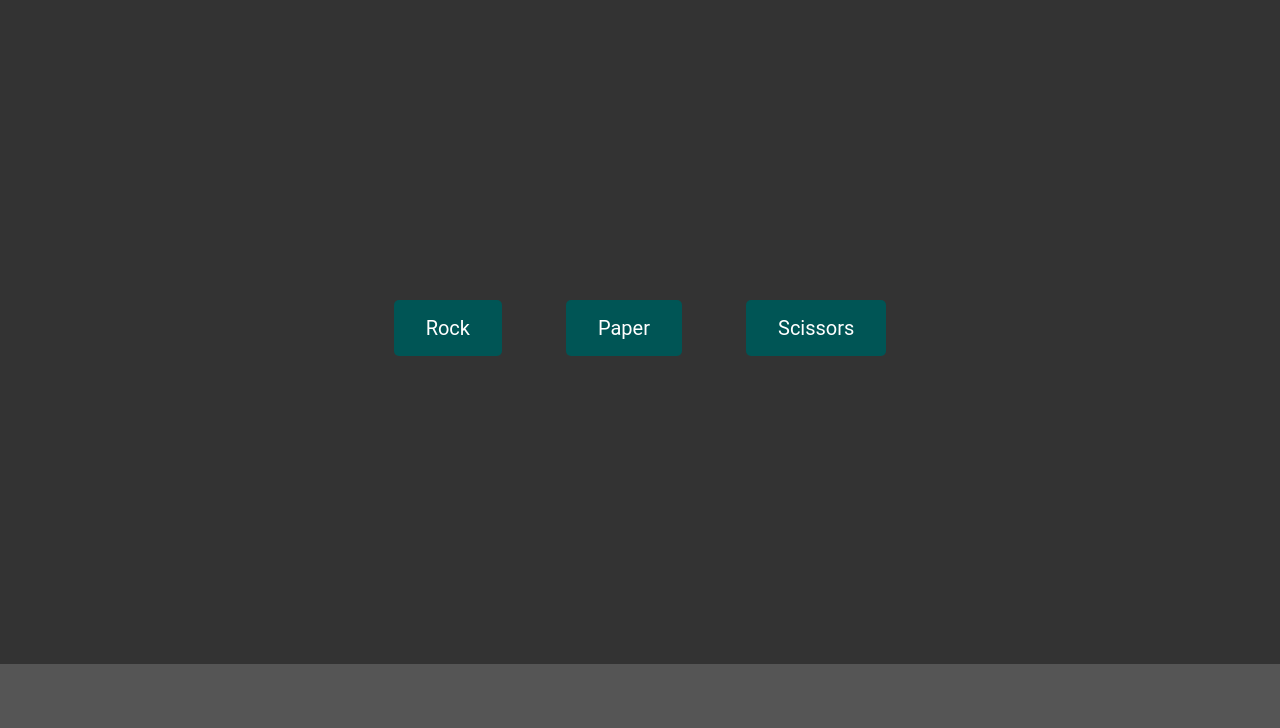
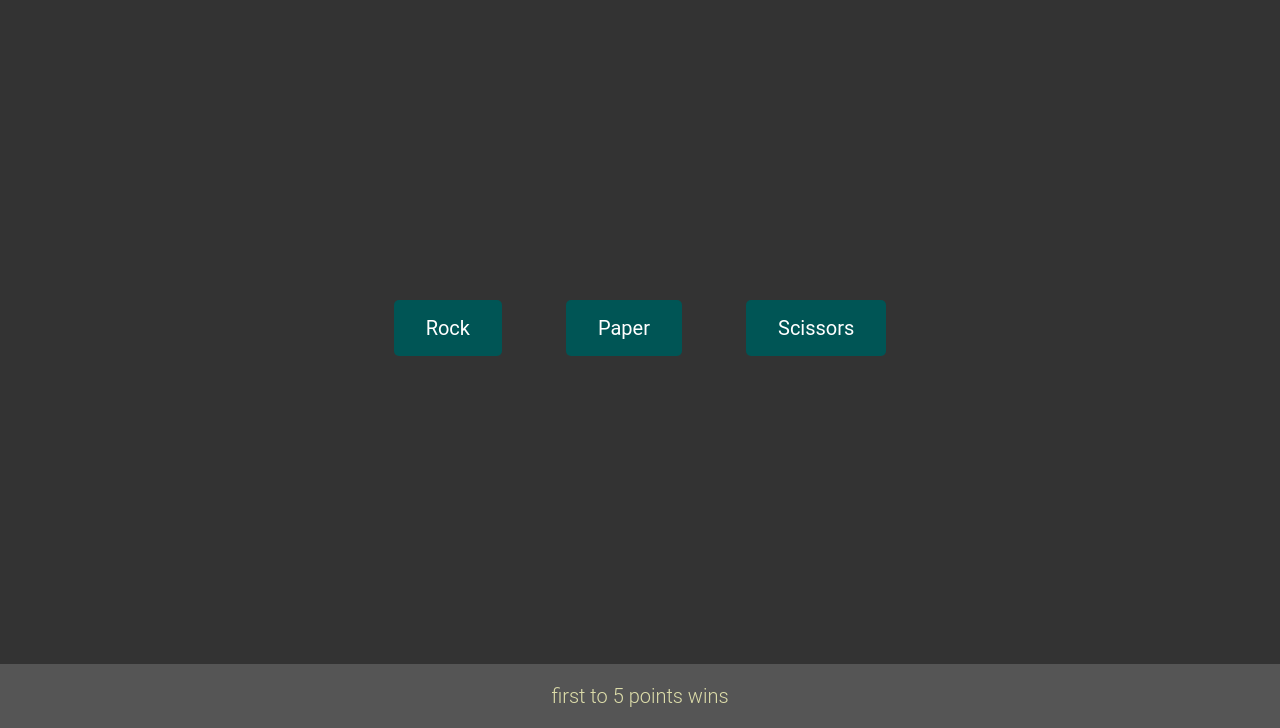
Before and after one commit to raduraduradu/rock-paper-scissors, a plain HTML site: page index.html in a window 1280 px wide. Shown: the part 72-800 px from the top of the page. Drawn offline with Linux system fonts and the light colour scheme.

Commit message:
Added footer text

```diff
--- a/index.html
+++ b/index.html
@@ -22,7 +22,7 @@
     <div id="text"></div>
 
     <div class="footer">
-
+      first to 5 points wins
     </div>
   </body>
 </html>
--- a/style.css
+++ b/style.css
@@ -20,6 +20,10 @@ body {
   color: #ddddaa;
   font-size: 60%;
   font-weight: 700;
+}
+.footer {
+  font-size: 40%;
+  font-weight: 300;
 }
 
 .container {
```
